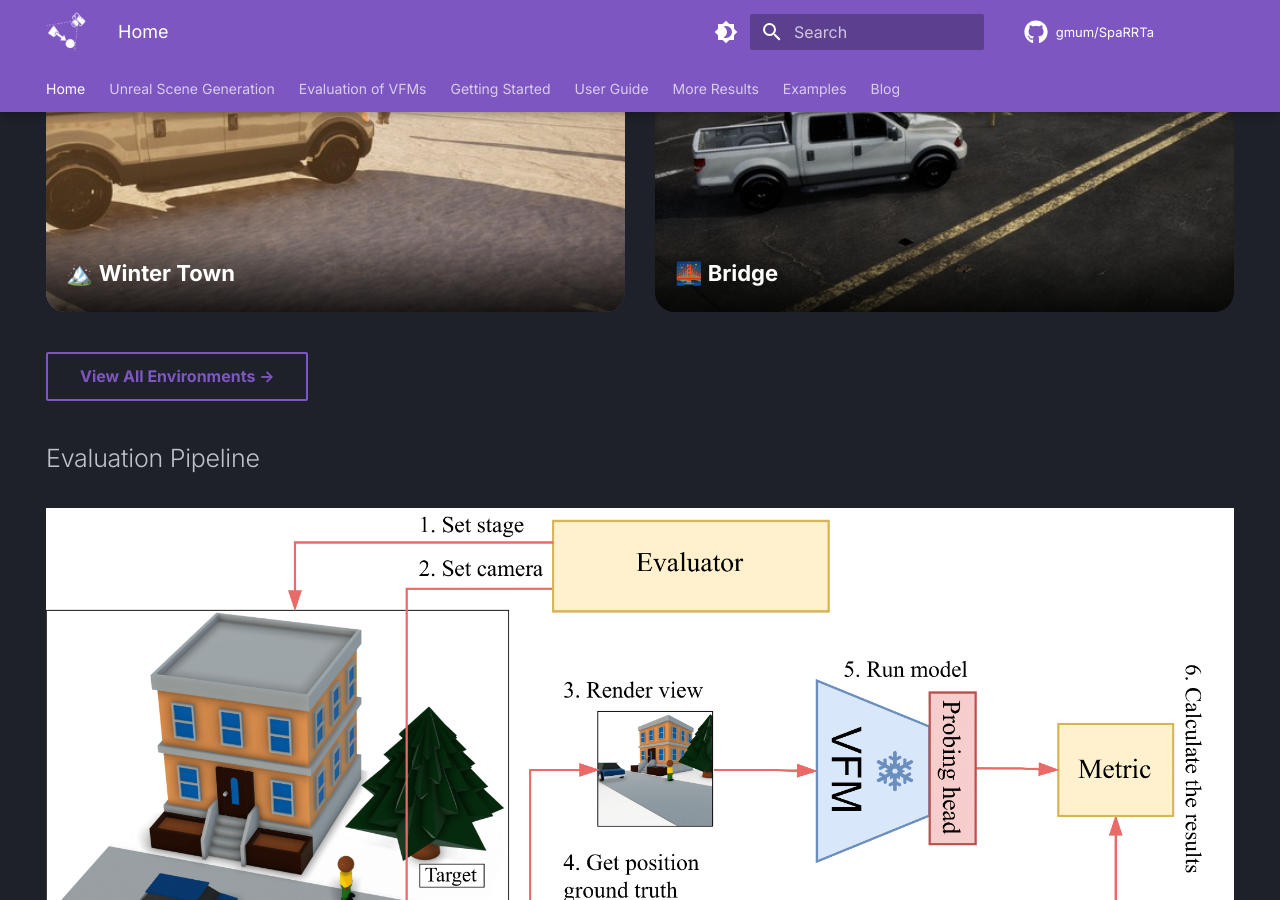
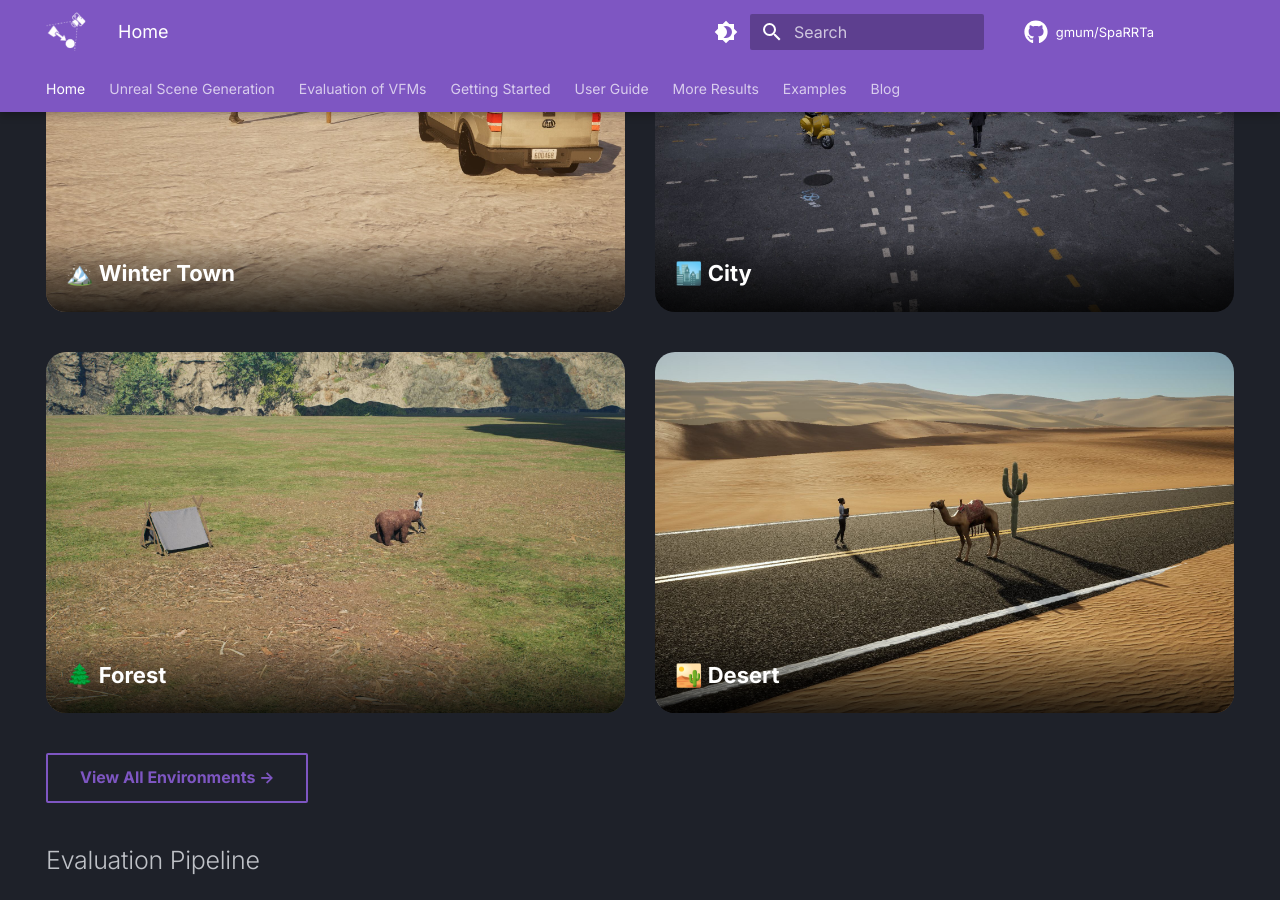
Before and after one commit to gmum/SpaRRTa, an MkDocs documentation site: the page built from docs/index.md, in a window 1280 px wide and 900 px high, scrolled down 2835 px. Built offline with MkDocs 1.6.1 and Material for MkDocs 9.7.7, drawn with Linux system fonts in a browser that asks for light colours; comment, search, counter and statistics services are not loaded.

Commit message:
Update scene examples in documentation by replacing the bridge image with a city image, and adding new images for forest and desert environments. Adjust dataset statistics table for clarity by removing total column. Update figure caption for improved accuracy.

```diff
--- a/docs/index.md
+++ b/docs/index.md
@@ -135,14 +135,28 @@ To address this question, we introduce the **Spatial Relation Recognition Task (
     </div>
   </div>
   <div class="env-card">
-    <img src="imgs/scene_examples/bridge_image.jpg" alt="Bridge">
+    <img src="imgs/scene_examples/city_image.jpg" alt="City">
     <div class="env-card-overlay">
-      <div class="env-card-title">🌉 Bridge</div>
+      <div class="env-card-title">🏙️ City</div>
+    </div>
+  </div>
+</div>
+<div class="env-gallery">
+  <div class="env-card">
+    <img src="imgs/scene_examples/forest_image.jpg" alt="Forest">
+    <div class="env-card-overlay">
+      <div class="env-card-title">🌲 Forest</div>
+    </div>
+  </div>
+  <div class="env-card">
+    <img src="imgs/scene_examples/desert_image.jpg" alt="Desert">
+    <div class="env-card-overlay">
+      <div class="env-card-title">🏜️ Desert</div>
     </div>
   </div>
 </div>
 
-[View All Environments →](unreal-scene-generation.md){ .md-button }
+</div>[View All Environments →](unreal-scene-generation.md){ .md-button }
 
 ## Evaluation Pipeline
 
```
Also changed, not shown: docs/unreal-scene-generation.md (+9 -9 lines), docs/imgs/scene_examples/city_image.jpg (added), docs/imgs/scene_examples/desert_image.jpg (added), docs/imgs/scene_examples/forest_image.jpg (added), docs/imgs/scene_examples/winter_town_image.jpg.
